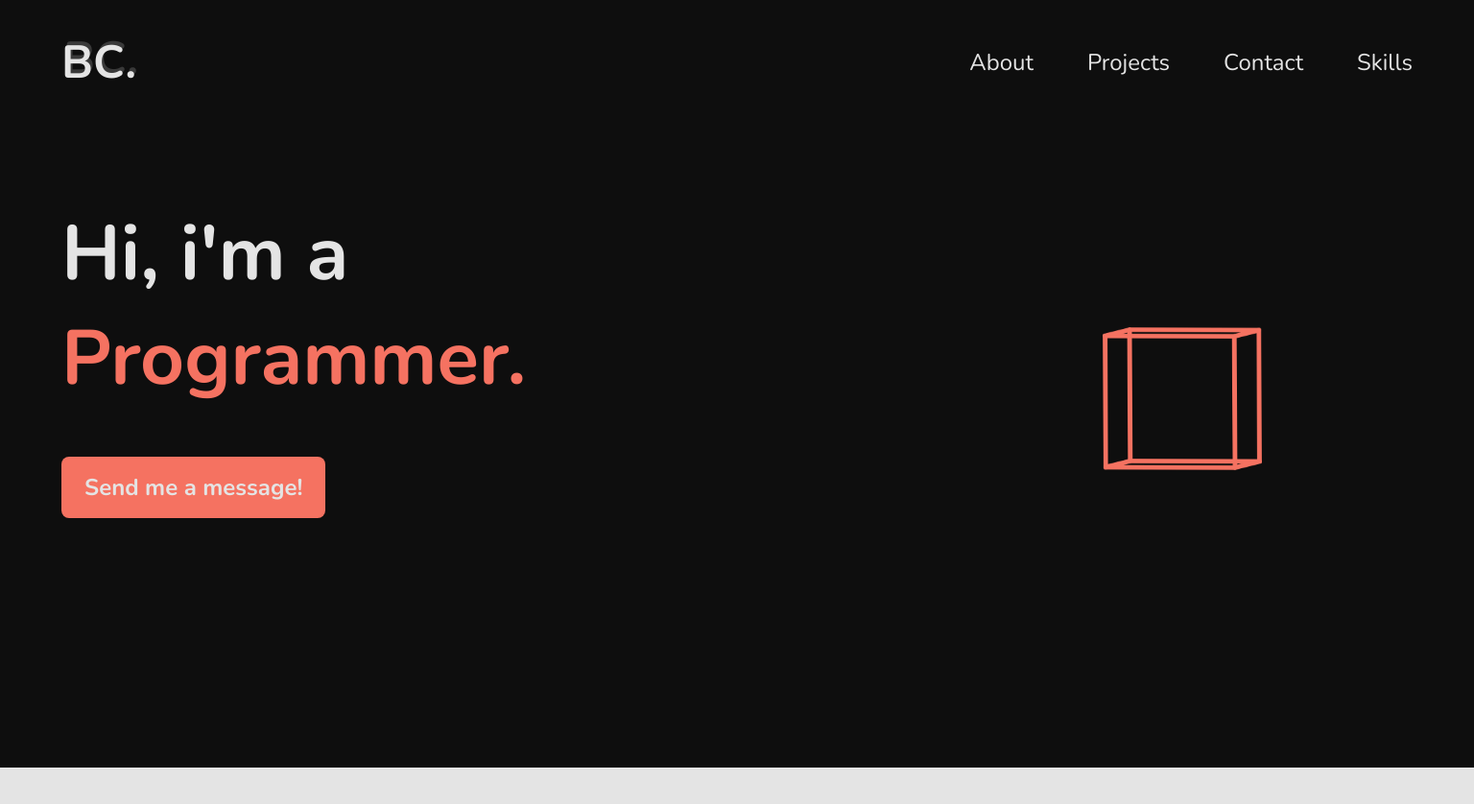
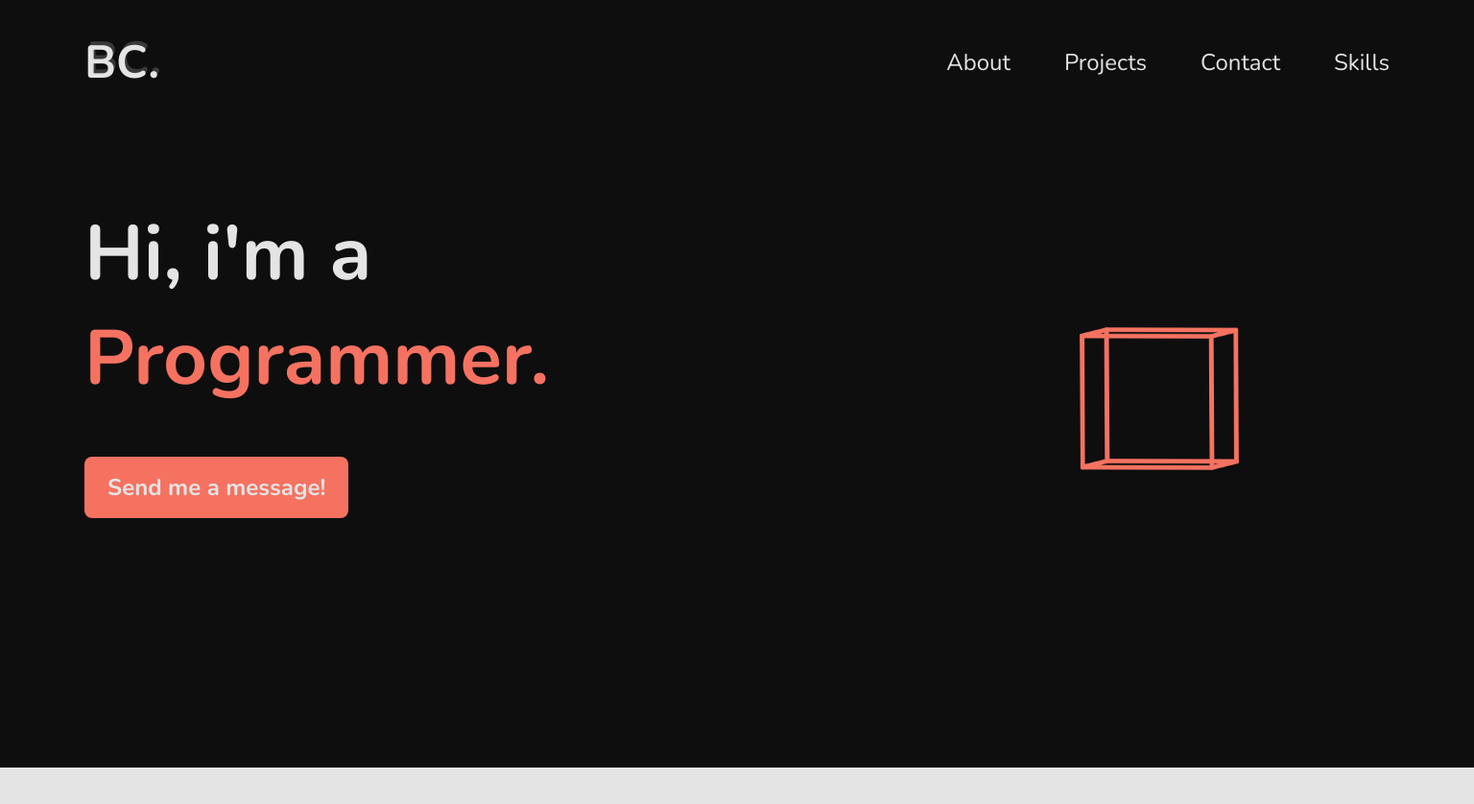
Before and after one commit to pgm-bramcriel/portfolio, a website with bundled scripts: page index.html in a window 1536 px wide. Shown: the top 838 px of the page at 96% size. Built offline with nearby package versions, Linux system fonts and the light colour scheme.

Commit message:
changed container

```diff
--- a/index.html
+++ b/index.html
@@ -16,6 +16,7 @@
 </head>
 <body>
     <header class="header">
+        <div class="header__inner container">
             <nav class="nav">
                 <div class="nav__logo">
                     <span><a href="#">BC.</a></span>
@@ -24,7 +25,6 @@
                 <figure class="nav__hamburger">
                     <svg height="384pt" viewBox="0 -53 384 384" width="384pt" xmlns="http://www.w3.org/2000/svg"><path class="path--red" d="m368 154.667969h-352c-8.832031 0-16-7.167969-16-16s7.167969-16 16-16h352c8.832031 0 16 7.167969 16 16s-7.167969 16-16 16zm0 0"/><path d="m368 32h-352c-8.832031 0-16-7.167969-16-16s7.167969-16 16-16h352c8.832031 0 16 7.167969 16 16s-7.167969 16-16 16zm0 0"/><path d="m368 277.332031h-352c-8.832031 0-16-7.167969-16-16s7.167969-16 16-16h352c8.832031 0 16 7.167969 16 16s-7.167969 16-16 16zm0 0"/></svg>
                 </figure>
-
                 <ul class="nav__items">
                     <li><a href="#about">About</a></li>
                     <li><a href="#projects">Projects</a></li>
@@ -32,20 +32,18 @@
                     <li><a href="#">Skills</a></li>
                 </ul>
             </nav>
-
-        <div class="container">
+            <div>
                 <section class="header__hero">
                     <div class="header__hero__content">
                         <h1>Hi, i'm a</h1>
                         <h1 class="typer"></h1>
-
                         <a class="button--primary" href="#">Send me a message!</a>
                     </div>
-
                     <div class="canvas-wrapper">
                         <canvas id="canvas"></canvas>
                     </div>
                 </section>
+            </div>
         </div>
     </header>
 
--- a/styling/pages/_home.scss
+++ b/styling/pages/_home.scss
@@ -34,7 +34,7 @@ main {
     }
 }
 
-.header {
+.header__inner {
     padding: 1.5rem $padding-s;
 
     @media (min-width: $media-s) {
@@ -44,15 +44,30 @@ main {
 
 .about,
 .projects,
-.contact {
+.contact,
+.header__inner {
     padding: 1.5rem $padding-s;
 
     @media (min-width: $media-s) {
         padding: 2rem $padding-l;
     }
 
-    @media (min-width: 125rem) {
+    @media (min-width: 93rem) {
         padding: 0;
+    }
+}
+
+.header__inner {
+    @media (min-width: 93rem) {
+        padding-top: 2rem;
+        padding-bottom: 2rem;
+    }
+}
+
+.contact__inner {
+    @media (min-width: 93rem) {
+        padding-top: 4rem;
+        padding-bottom: 4rem;
     }
 }
 
@@ -94,6 +109,6 @@ main {
 }
 
 .container {
-    max-width: 120rem;
+    max-width: 85rem;
     margin: 0 auto;
 }
```
Also changed, not shown: css/main.css, 1 other file. Lines whose indentation alone changed are shown as unchanged.
